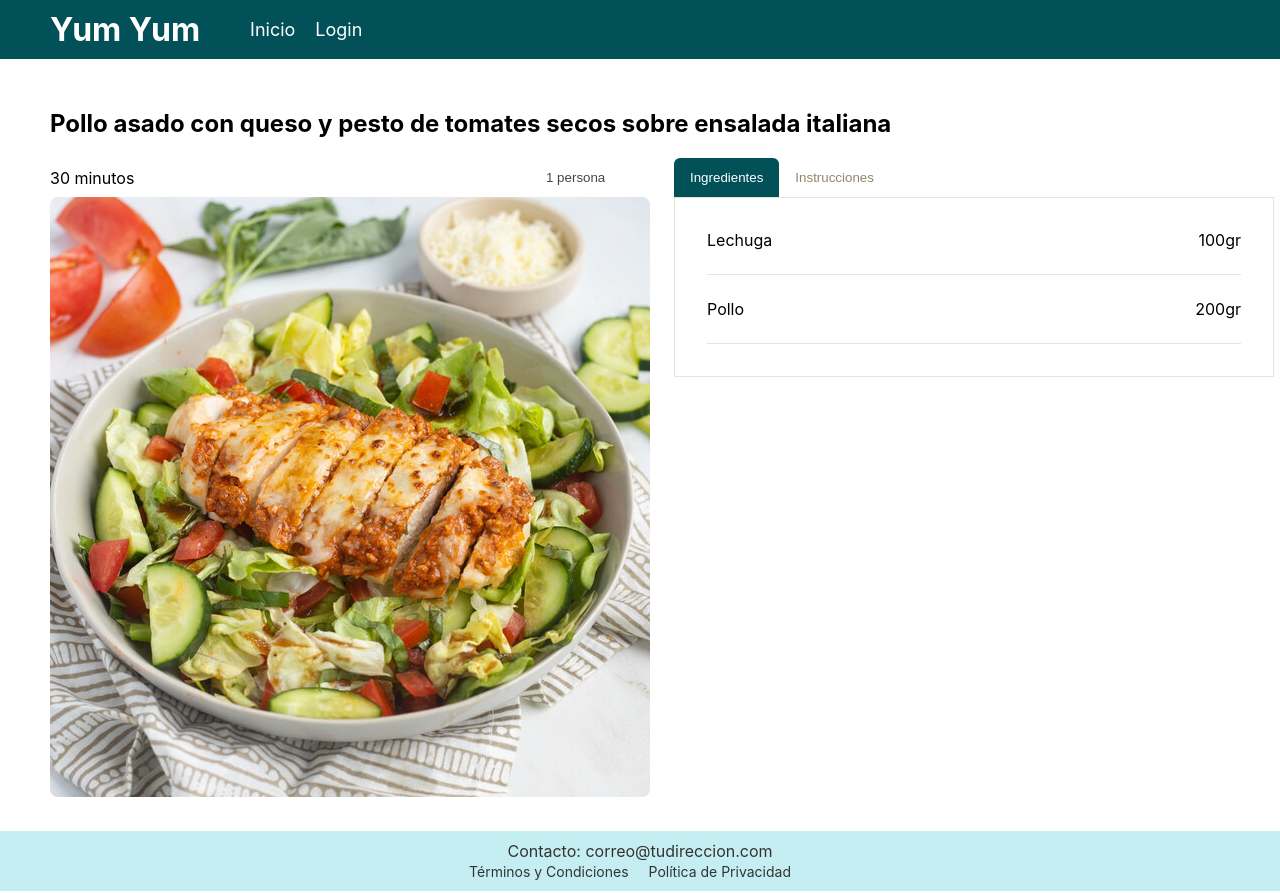
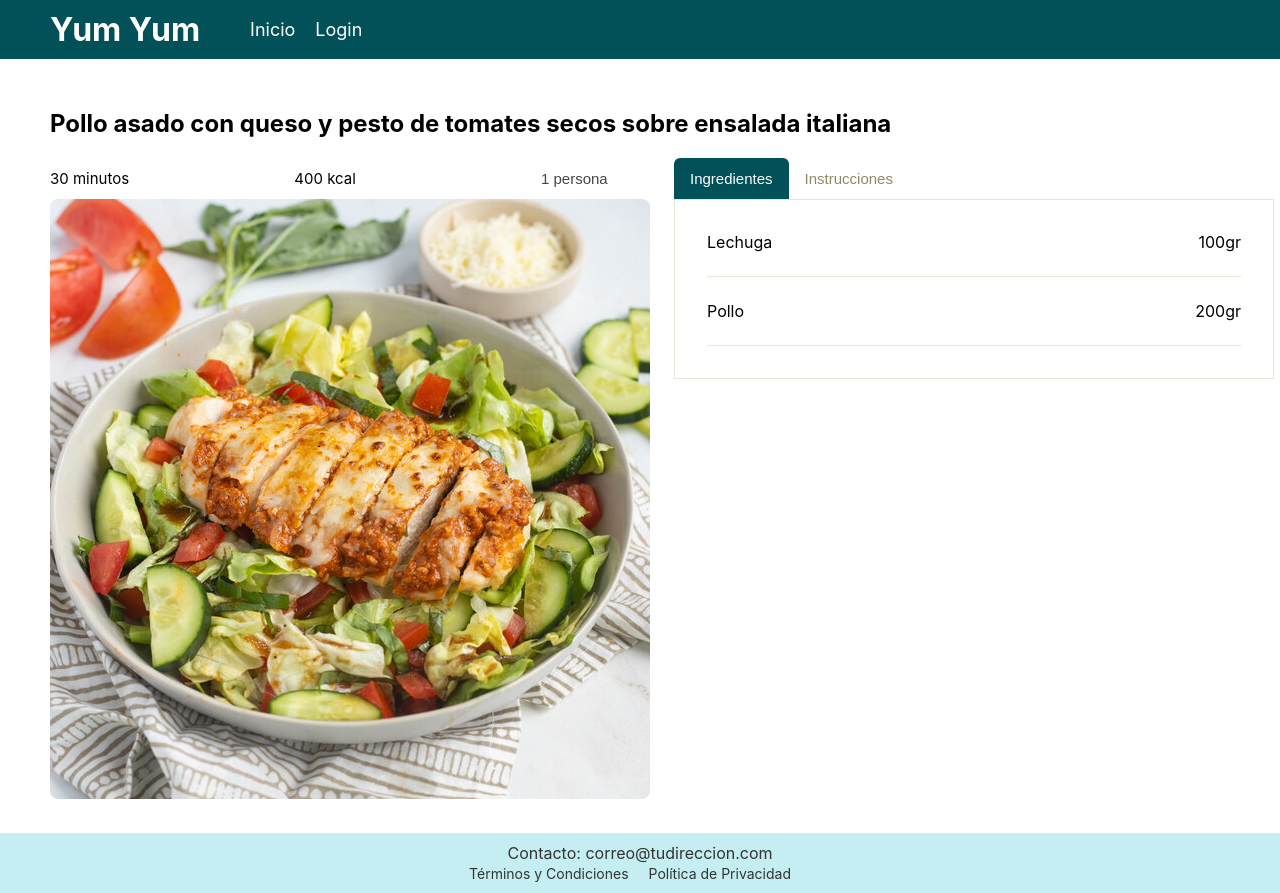
Before and after one commit to sharon3snc/https---github.com-sharon3snc-yumyum, a React (Create React App) app: page /recetas in a window 1280 px wide. Built offline with nearby package versions, Linux system fonts and the light colour scheme.

Commit message:
look and feel ok

```diff
--- a/src/Home.css
+++ b/src/Home.css
@@ -86,6 +86,7 @@ section {
     border: none;
     top: auto;
     margin-right: 0.875rem;
+    font-size: 15px;
 }
 
 .cardcontainer {
--- a/src/Home.js
+++ b/src/Home.js
@@ -46,19 +46,19 @@ function Home() {
           </div>
           <div class="cardcontainer">
             <div class="card">
-              <img src={ensalada1}/>
+              <img src={ensalada1} alt=''/>
               <div class="recipe"> Pollo asado con queso y pesto de tomates secos sobre ensalada italiana </div>
             </div>
             <div class="card">
-              <img src={ensalada2}/>
+              <img src={ensalada2} alt=''/>
               <div class="recipe"> Ensalada de hamburguesa de huevo con queso, totopos y mostaza con miel </div>
             </div>
             <div class="card">
-              <img src={ensalada3}/>
+              <img src={ensalada3} alt=''/>
               <div class="recipe"> Tacos de calabacín y judías a la barbacoa con lechuga, pimienta y salsa ranch </div>
             </div>
             <div class="card">
-              <img src={ensalada4}/>
+              <img src={ensalada4} alt=''/>
               <div class="recipe"> Ensalada balsámica de rúcula con lentejas, tomate, pepino, aguacate y queso feta </div>
             </div>
           </div>
--- a/src/Recetas.css
+++ b/src/Recetas.css
@@ -36,6 +36,11 @@ main{
     transition: background-color 0.1s ease 0s, color 0.1s ease 0s;
     color: rgb(144, 135, 102);
     background-color: transparent;
+    font-size: 15px;
+}
+
+.time{
+    font-size: 15px;
 }
 
 .selectedbutton{
@@ -46,6 +51,7 @@ main{
     transition: background-color 0.1s ease 0s, color 0.1s ease 0s;
     color: white;
     background-color:#025159 ;
+    font-size: 15px;
 }
 
 .cardinfo{
--- a/src/Recetas.js
+++ b/src/Recetas.js
@@ -30,6 +30,9 @@ function Recetas() {
                   <div className='time'>
                     30 minutos
                   </div>
+                  <div className='time'>
+                    400 kcal
+                  </div>
                   <div className='servings'>
                   <select class="menus">
                     <option value="-1">1 persona</option>
@@ -40,7 +43,7 @@ function Recetas() {
                   </div>
                 </div>
                 <div>
-                  <img src={ensalada1g} height={600} width={600} className='recipeImage'/>
+                  <img src={ensalada1g} alt='' height={600} width={600} className='recipeImage'/>
                 </div>
               </div>
               <div className='reciperight'>
```
